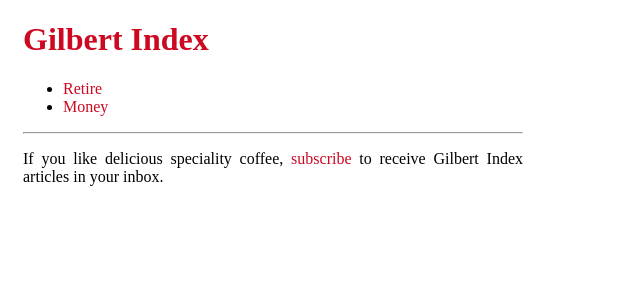
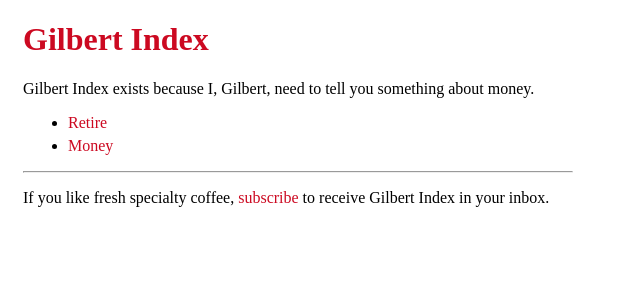
Before and after one commit to danilosierrac/gilbert-index, a Jekyll site: the page built from index.html, in a window 1280 px wide. Shown: the top 300 px of the page, without its empty margins (0-640 px from the left). Built offline with Jekyll 4.4.1, drawn with Linux system fonts in a browser that asks for light colours.

Commit message:
chore: Cleaned up styles

```diff
--- a/_layouts/default.html
+++ b/_layouts/default.html
@@ -10,9 +10,9 @@
        </div>
      </main>
      <hr>
-    <p class="rss-subscribe">If you like delicious speciality coffee,
+    <p class="rss-subscribe">If you like fresh specialty coffee,
       <a href="https://feedburner.google.com/fb/a/mailverify?uri=gilbertindex&amp;loc=en_US">
-        subscribe</a> to receive Gilbert Index articles in your inbox.
+        subscribe</a> to receive Gilbert Index in your inbox.
     </p>
    </div>
   </body>
--- a/assets/css/main.scss
+++ b/assets/css/main.scss
@@ -12,12 +12,16 @@
 }
 
 #site-container {
-  max-width: 500px;
+  max-width: 550px;
   margin: 15px;
 }
 
 h1, h2 {
   color: #CC0921;
+}
+
+li {
+  margin: 5px;
 }
 
 a {
--- a/index.html
+++ b/index.html
@@ -1,7 +1,7 @@
 ---
 layout: default
 ---
-<div class="home">
+<p>Gilbert Index exists because I, Gilbert, need to tell you something about money.</p>
 <ul class="post-list">
   {% for post in site.posts %}
   <li>
@@ -9,4 +9,3 @@
   </li>
   {% endfor %}
 </ul>
-</div>
```
Lines whose indentation alone changed are shown as unchanged.
